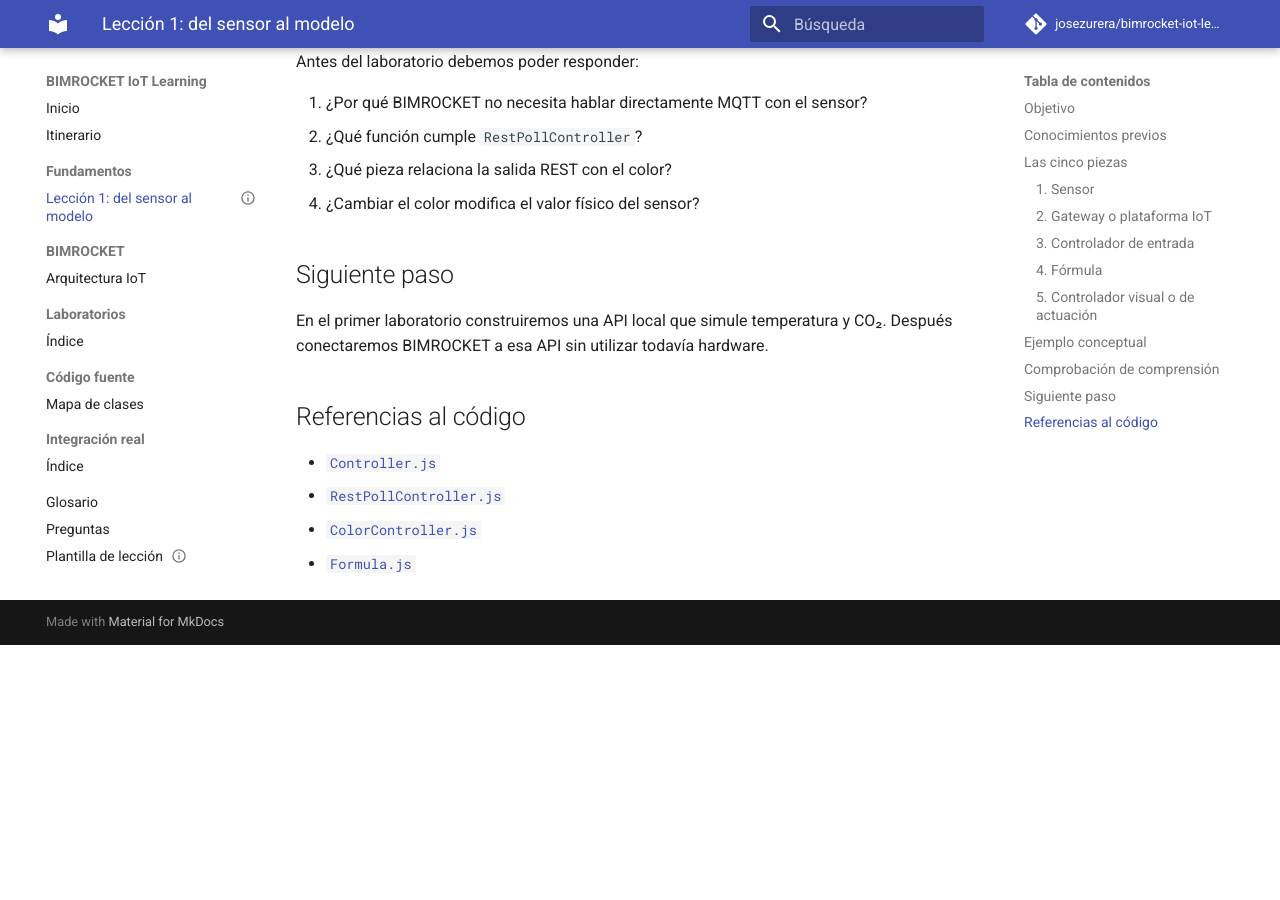
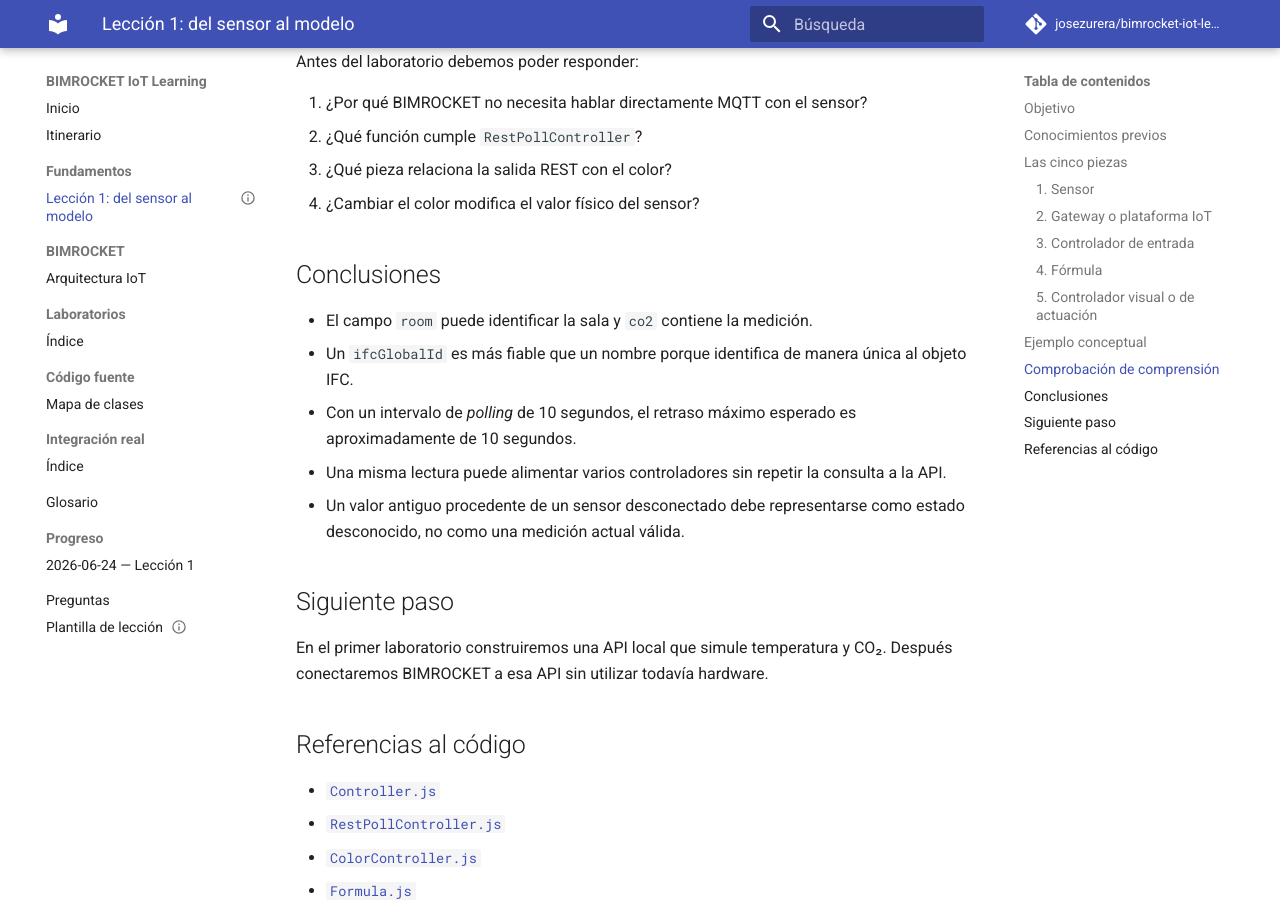
Before and after one commit to josezurera/bimrocket-iot-learning, an MkDocs documentation site: the page built from docs/01-fundamentos/01-del-sensor-al-modelo.md, in a window 1280 px wide and 900 px high, scrolled down 1711 px. Built offline with MkDocs 1.6.1 and Material for MkDocs 9.7.7, drawn with Linux system fonts in a browser that asks for light colours; comment, search, counter and statistics services are not loaded; before the commit the page ends 2356 px from its top, so only the background shows below that.

Commit message:
Record lesson 1 progress

```diff
--- a/docs/01-fundamentos/01-del-sensor-al-modelo.md
+++ b/docs/01-fundamentos/01-del-sensor-al-modelo.md
@@ -82,6 +82,18 @@
 3. ¿Qué pieza relaciona la salida REST con el color?
 4. ¿Cambiar el color modifica el valor físico del sensor?
 
+## Conclusiones
+
+- El campo `room` puede identificar la sala y `co2` contiene la medición.
+- Un `ifcGlobalId` es más fiable que un nombre porque identifica de manera
+  única al objeto IFC.
+- Con un intervalo de *polling* de 10 segundos, el retraso máximo esperado es
+  aproximadamente de 10 segundos.
+- Una misma lectura puede alimentar varios controladores sin repetir la
+  consulta a la API.
+- Un valor antiguo procedente de un sensor desconectado debe representarse
+  como estado desconocido, no como una medición actual válida.
+
 ## Siguiente paso
 
 En el primer laboratorio construiremos una API local que simule temperatura y
--- a/mkdocs.yml
+++ b/mkdocs.yml
@@ -52,5 +52,7 @@
   - Integración real:
       - Índice: 05-integracion-real/index.md
   - Glosario: glossary.md
+  - Progreso:
+      - "2026-06-24 — Lección 1": progreso/2026-06-24-leccion-1.md
   - Preguntas: questions.md
   - Plantilla de lección: plantillas/leccion.md
```
Also changed, not shown: other parts of docs/01-fundamentos/01-del-sensor-al-modelo.md (+1 -1 lines), docs/progreso/2026-06-24-leccion-1.md (added, +40 -0 lines).
